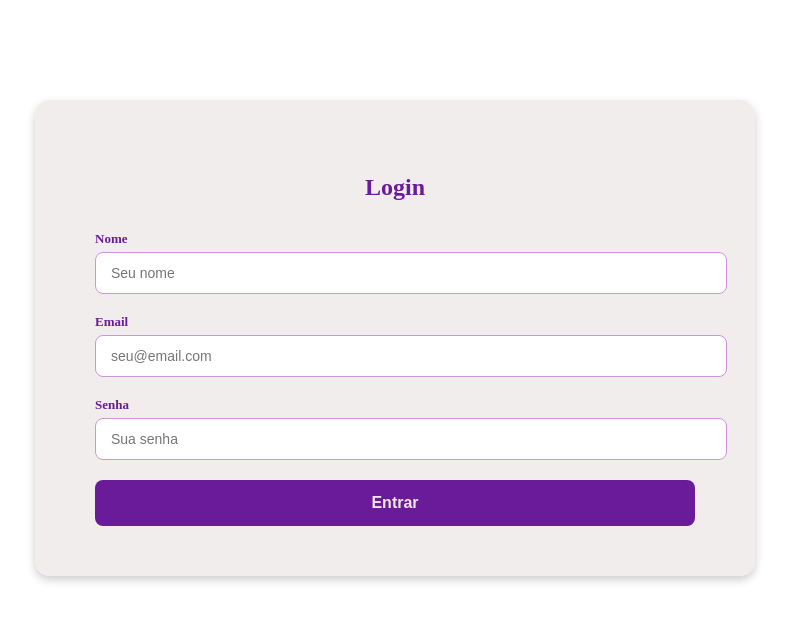
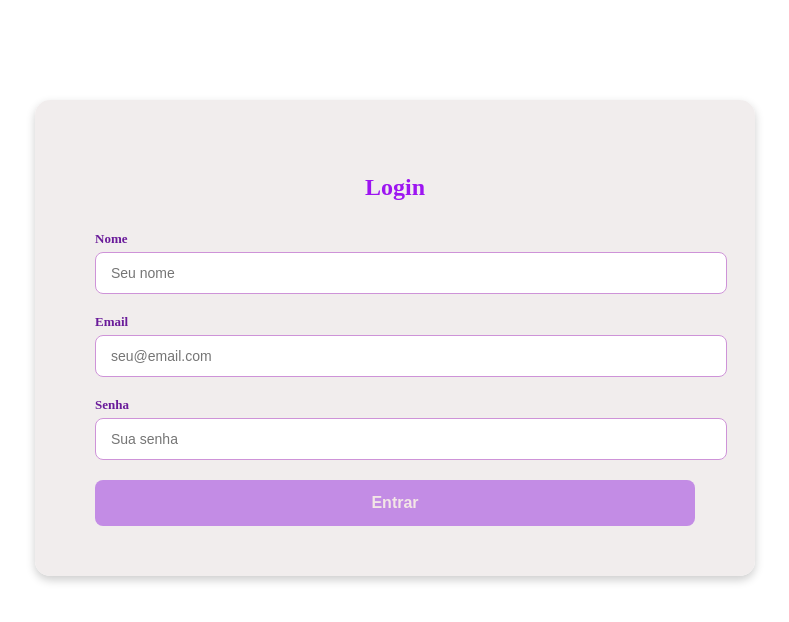
Before and after one commit to franciellyalbinodecarvalhofran-cmd/purpledream, a Django app: template purpledream/templates/login.html in a window 1280 px wide. Shown: the top 622 px of the page, without its empty margins (245-1034 px from the left). Run offline with Django 5.2, Linux system fonts and the light colour scheme; the template is opened without the code that fills it, so the values that code supplies are empty.

Commit message:
atualização das cores

```diff
--- a/purpledream/templates/cardapio.html
+++ b/purpledream/templates/cardapio.html
@@ -15,7 +15,7 @@
     }
 
     .mais-vendidos h1 {
-        color: rgb(17, 15, 15);
+        color: rgb(198, 131, 204);
         font-size: 32px;
         margin-bottom: 50px;
         font-weight: 600;
--- a/purpledream/templates/index.html
+++ b/purpledream/templates/index.html
@@ -15,7 +15,7 @@
         }
 
         body {
-            background:#6a1b9a (298, 75%, 30%);
+            background:#c881f5 (298, 75%, 30%);
             min-height: 100vh;
         }
 
@@ -72,7 +72,7 @@
         /* Título Cardápio do Dia */
         .hero h1 {
             font-size: 56px;
-            color: #6a1b9a;
+            color: #a35fce;
             font-weight: 700;
             text-align: center;
             margin-bottom: 10px;
@@ -133,7 +133,7 @@
         .btn-entrar {
             width: 100%;
             background: #6a1b9a;
-            color: hsla(320, 89%, 42%, 0.493);
+            color: hsla(320, 51%, 19%, 0.493);
             border: none;
             padding: 14px;
             border-radius: 8px;
--- a/purpledream/templates/login.html
+++ b/purpledream/templates/login.html
@@ -19,7 +19,7 @@
 
         .login-card h3 {
             text-align: center;
-            color: #6a1b9a;
+            color: #9d15f1;
             font-size: 24px;
             margin-bottom: 30px;
             font-weight: 600;
@@ -49,7 +49,7 @@
 
         .btn-entrar {
             width: 100%;
-            background: #6a1b9a;
+            background: #c38ce5;
             color: rgb(243, 230, 230);
             border: none;
             padding: 14px;
@@ -61,7 +61,7 @@
         }
 
         .btn-entrar:hover {
-            background: #4a148c;
+            background: #b48ae7;
         }
 
        @media (min-width: 1024px) {
```
